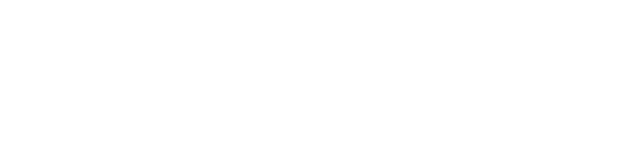
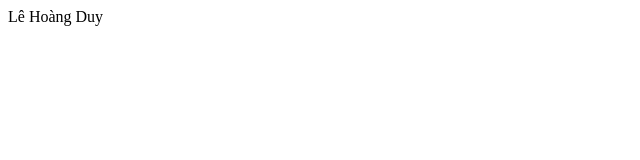
Before and after one commit to LHD998/introduce-yourself, a plain HTML site: page index.html in a window 1280 px wide. Shown: the whole page, without its empty margins (0-640 px from the left). Drawn offline with Linux system fonts and the light colour scheme.

Commit message:
update 3

```diff
--- a/index.html
+++ b/index.html
@@ -4,9 +4,11 @@
     <meta charset="UTF-8">
     <meta http-equiv="X-UA-Compatible" content="IE=edge">
     <meta name="viewport" content="width=device-width, initial-scale=1.0">
-    <title>G</title>
+    <title>Lê Hoàng Duy</title>
 </head>
 <body>
-
+    <div>
+        <span>Lê Hoàng Duy</span>
+    </div>
 </body>
 </html>
```
